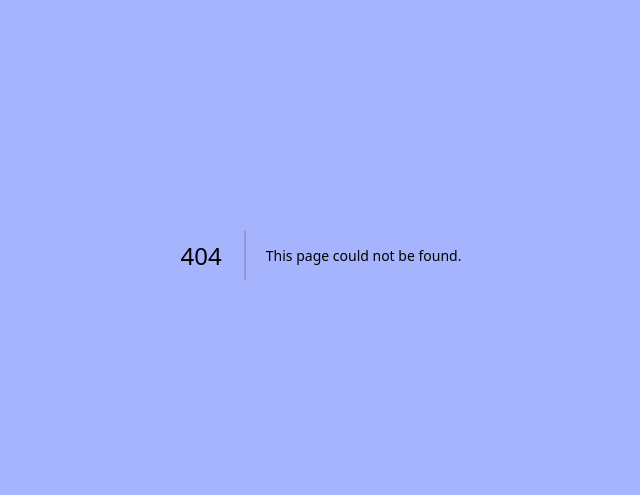
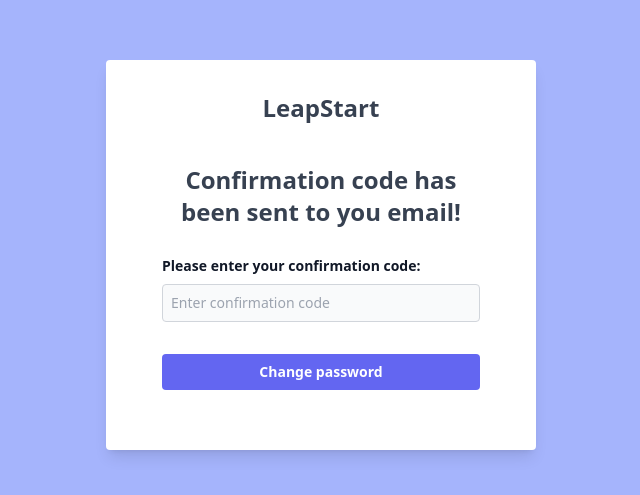
Before and after one commit to m1her/Graduation-Project, a Next.js app in the folder graduation-project/: page /auth/emailConf in a window 1280 px wide. Before the commit this address had no page. Shown: the part 145-640 px from the top of the page, without its empty margins (319-959 px from the left). Built offline with nearby package versions, Linux system fonts and the light colour scheme.

Commit message:
added auth root file

```diff
--- a/graduation-project/src/app/forgotPassword/page.js
+++ b/graduation-project/src/app/auth/emailConf/page.js
@@ -7,7 +7,7 @@ function Login() {
   const router = useRouter();
   const submitHandler = (e) => {
     e.preventDefault();
-    router.push("/emailConf");
+    router.push("/auth/resetPassword");
   };
 
   return (
@@ -15,22 +15,21 @@ function Login() {
       <form onSubmit={submitHandler}>
         <div className="text-center">
           <h1 className="text-2xl font-semibold text-gray-700">LeapStart</h1>
-          <h1 className="text-2xl font-semibold mt-10 mb-4 text-gray-700">
-            Forgot Password
-          </h1>
+          <h3 className="text-2xl font-semibold mt-10 mb-4 text-gray-700">
+            Confirmation code has been sent to you email!
+          </h3>
         </div>
         <div className="mb-6 mt-7">
           <label
-            htmlFor="email"
+            htmlFor="code"
             className="block mb-2 text-sm font-semibold text-gray-900"
           >
-            Email address
+            Please enter your confirmation code:
           </label>
           <input
-            id="email"
-            type="email"
+            id="code"
             className="bg-gray-50 border border-gray-300 text-gray-900 text-sm rounded focus:outline-none focus:border-gray-700 block w-full p-2"
-            placeholder="Enter your email address"
+            placeholder="Enter confirmation code"
             required
           />
         </div>
@@ -39,7 +38,7 @@ function Login() {
           type="submit"
           className="text-white dark:bg-indigo-500 bg-indigo-500 h-9 w-full hover:bg-indigo-700 focus:outline-none font-bold rounded text-sm px-5 py-1 mt-2 mb-7 mr-2"
         >
-          Continue
+          Change password
         </button>
       </form>
     </Card>
--- a/graduation-project/src/app/emailConf/page.js
+++ b/graduation-project/src/app/auth/forgotPassword/page.js
@@ -7,7 +7,7 @@ function Login() {
   const router = useRouter();
   const submitHandler = (e) => {
     e.preventDefault();
-    router.push("/resetPassword");
+    router.push("/auth/emailConf");
   };
 
   return (
@@ -15,21 +15,22 @@ function Login() {
       <form onSubmit={submitHandler}>
         <div className="text-center">
           <h1 className="text-2xl font-semibold text-gray-700">LeapStart</h1>
-          <h3 className="text-2xl font-semibold mt-10 mb-4 text-gray-700">
-            Confirmation code has been sent to you email!
-          </h3>
+          <h1 className="text-2xl font-semibold mt-10 mb-4 text-gray-700">
+            Forgot Password
+          </h1>
         </div>
         <div className="mb-6 mt-7">
           <label
-            htmlFor="code"
+            htmlFor="email"
             className="block mb-2 text-sm font-semibold text-gray-900"
           >
-            Please enter your confirmation code:
+            Email address
           </label>
           <input
-            id="code"
+            id="email"
+            type="email"
             className="bg-gray-50 border border-gray-300 text-gray-900 text-sm rounded focus:outline-none focus:border-gray-700 block w-full p-2"
-            placeholder="Enter confirmation code"
+            placeholder="Enter your email address"
             required
           />
         </div>
@@ -38,7 +39,7 @@ function Login() {
           type="submit"
           className="text-white dark:bg-indigo-500 bg-indigo-500 h-9 w-full hover:bg-indigo-700 focus:outline-none font-bold rounded text-sm px-5 py-1 mt-2 mb-7 mr-2"
         >
-          Change password
+          Continue
         </button>
       </form>
     </Card>
--- /dev/null
+++ b/graduation-project/src/app/auth/layout.js
@@ -0,0 +1,19 @@
+export default function RootLayout({ children }) {
+  return (
+
+      <body style={{ backgroundColor: "#a5b4fc" }}>
+        <div
+          style={{
+            position: "absolute",
+            left: "50%",
+            top: "50%",
+            transform: "translate(-50%, -50%)",
+            backgroundColor: "#a5b4fc",
+          }}
+        >
+          {children}
+        </div>
+      </body>
+
+  );
+}
--- a/graduation-project/src/app/login/page.js
+++ b/graduation-project/src/app/auth/login/page.js
@@ -121,7 +121,7 @@ function Login() {
 
         <Link
           className="text-[#2D65E4] font-semibold text-sm self-end object-right ml-52"
-          href="/forgotPassword"
+          href="/auth/forgotPassword"
         >
           Forgot password?
         </Link>
--- a/graduation-project/src/app/layout.js
+++ b/graduation-project/src/app/layout.js
@@ -8,18 +8,7 @@ export const metadata = {
 export default function RootLayout({ children }) {
   return (
     <html lang="en">
-      <body style={{ backgroundColor: "#a5b4fc" }}>
-        <div
-          style={{
-            position: "absolute",
-            left: "50%",
-            top: "50%",
-            transform: "translate(-50%, -50%)",
-          }}
-        >
-          {children}
-        </div>
-      </body>
+      {children}
     </html>
   );
 }
--- a/graduation-project/src/app/page.js
+++ b/graduation-project/src/app/page.js
@@ -12,7 +12,7 @@ export default function Home() {
     <main className={roboto.className} >
       <Link
         className="text-[#2D65E4] font-bold text-center text-3xl"
-        href="/login"
+        href="/auth/login"
       >
         Login
       </Link>
```
Also changed, not shown: graduation-project/src/app/auth/resetPassword/page.js (renamed from graduation-project/src/app/resetPassword/page.js).
